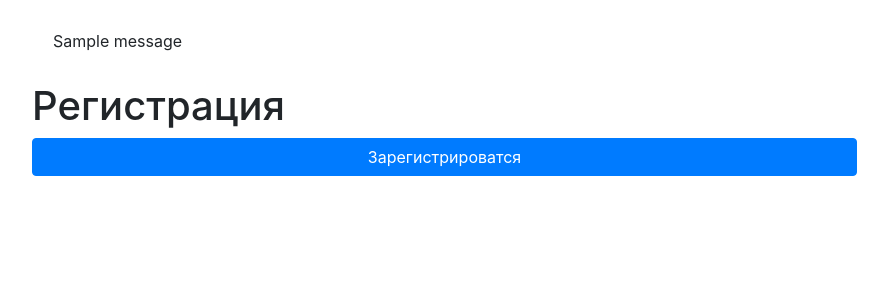
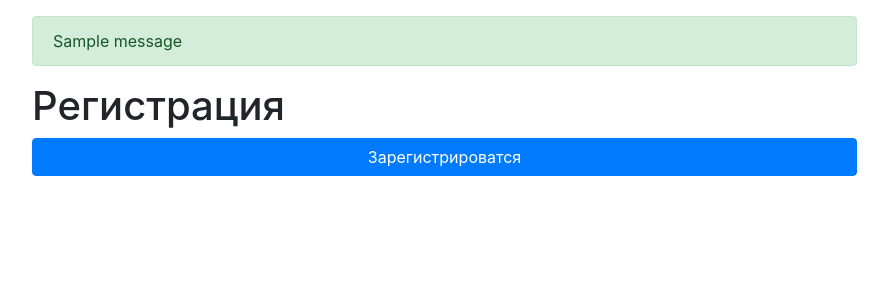
Before and after one commit to Victor-Krupeichenko/Django-projects, a Django app: template Django-website/mysite/news/templates/news/user_register.html in a window 1280 px wide. Shown: the part 56-356 px from the top of the page, without its empty margins (338-1226 px from the left). Run offline with Django 3.2, Linux system fonts and the light colour scheme; tables that the repository leaves empty hold one stand-in row (values such as "Sample post"); the template is opened without the code that fills it: values that come from a table or form of the project are taken from there, most other values are stand-ins (such as "Sample title", 1, 10 or a date in 2020); one stand-in notice (Sample message) is shown; some libraries are stand-ins or nearby versions.

Commit message:
справлено отображение сообщение о регистрации

```diff
--- a/Django-website/mysite/templates/base.html
+++ b/Django-website/mysite/templates/base.html
@@ -19,19 +19,19 @@
         <div class="col-md-9">
             {% if messages %}
             {% for message in messages %}
-                {% if messages.tags == 'error' %}
+                {% if message.tags == 'error' %}
                     <div class="alert alert-danger" role="alert">
                         {{ message }}
                     </div>
                 {% else %}
-                    <div class="alert alert-{{ messages.tags }}" role="alert">
+                    <div class="alert alert-{{ message.tags }}" role="alert">
                         {{ message }}
                     </div>
                 {% endif %}
             {% endfor %}
             {% endif %}
+
             {% block content %}{% endblock %}
-
             {% if page_obj.has_other_pages %}
             <nav aria-label="...">
                 <ul class="pagination pagination-sm">
```
